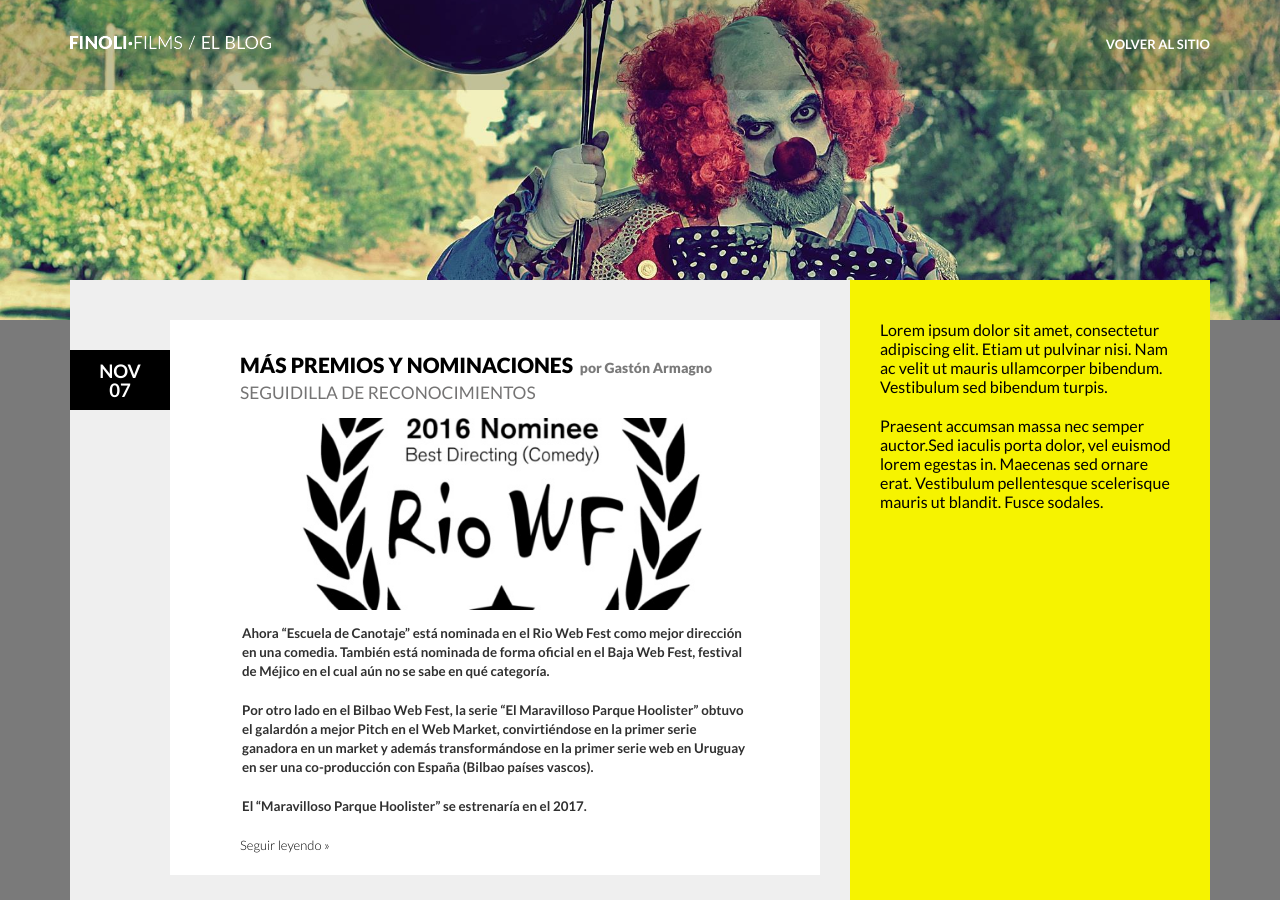
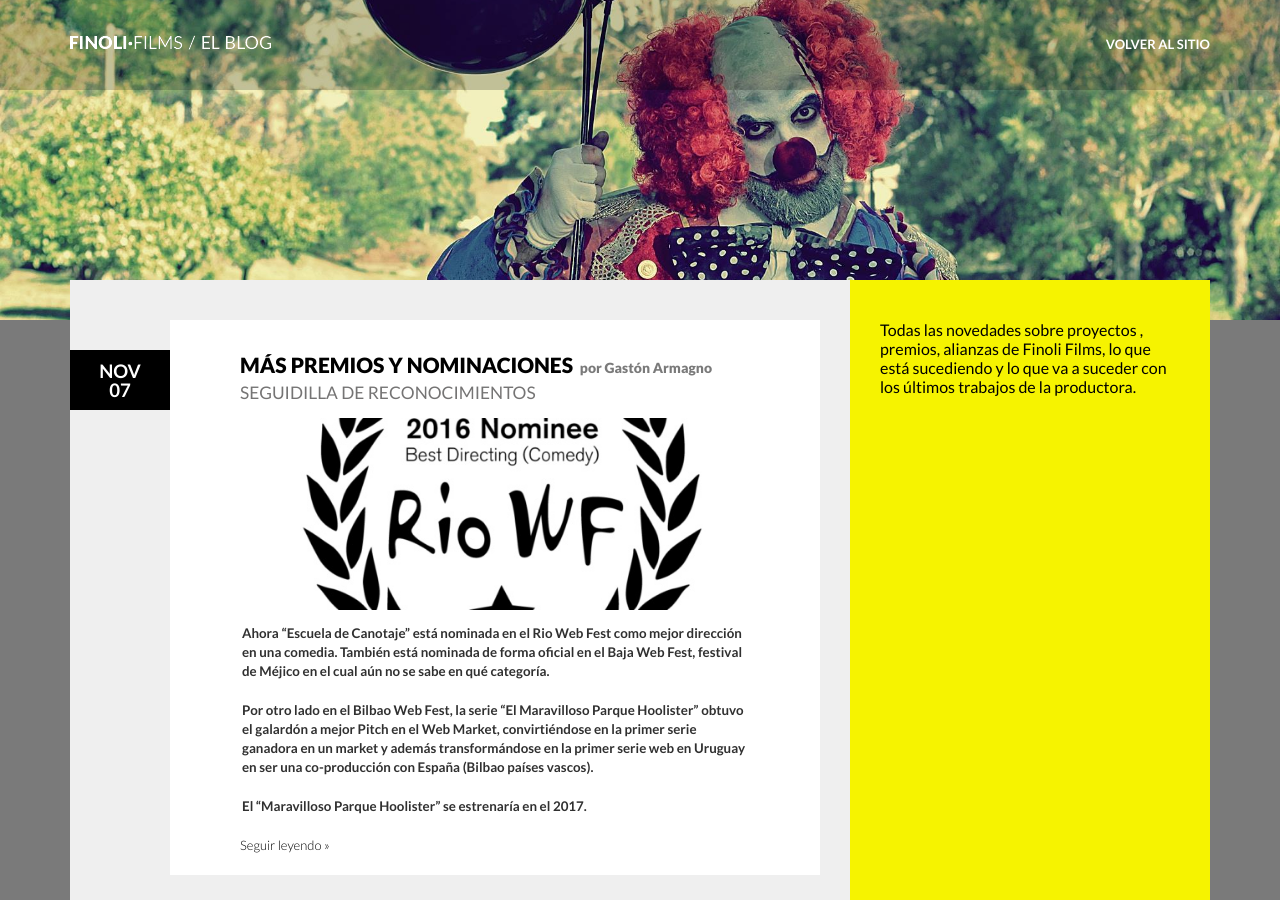
Before and after one commit to leog/FinoliFilms-Blog, a Jekyll site: the page built from index.html, in a window 1280 px wide and 900 px high. Built offline with Jekyll 4.4.1, drawn with Linux system fonts in a browser that asks for light colours; the list of posts is cut into pages by our own code.

Commit message:
Update _sidebar.html

```diff
--- a/_includes/_sidebar.html
+++ b/_includes/_sidebar.html
@@ -1,11 +1,9 @@
 <div class="one-third column">
     <div class="rightpadding sidebar">
         <div class="widget widget_text">
-            <div class="textwidget"><p>Lorem ipsum dolor sit amet, consectetur adipiscing elit. Etiam ut
-                pulvinar nisi. Nam ac velit ut mauris ullamcorper bibendum. Vestibulum sed bibendum turpis.</p>
-                <p>Praesent accumsan massa nec semper auctor.Sed iaculis porta dolor, vel euismod lorem egestas
-                    in. Maecenas sed ornare erat. Vestibulum pellentesque scelerisque mauris ut blandit. Fusce
-                    sodales.</p>
+            <div class="textwidget">
+                <p>Todas las novedades  sobre proyectos , premios, alianzas de Finoli Films, lo que
+                    está sucediendo y lo que va a suceder con los últimos trabajos de la productora.</p>
             </div>
         </div>
     </div>
```
